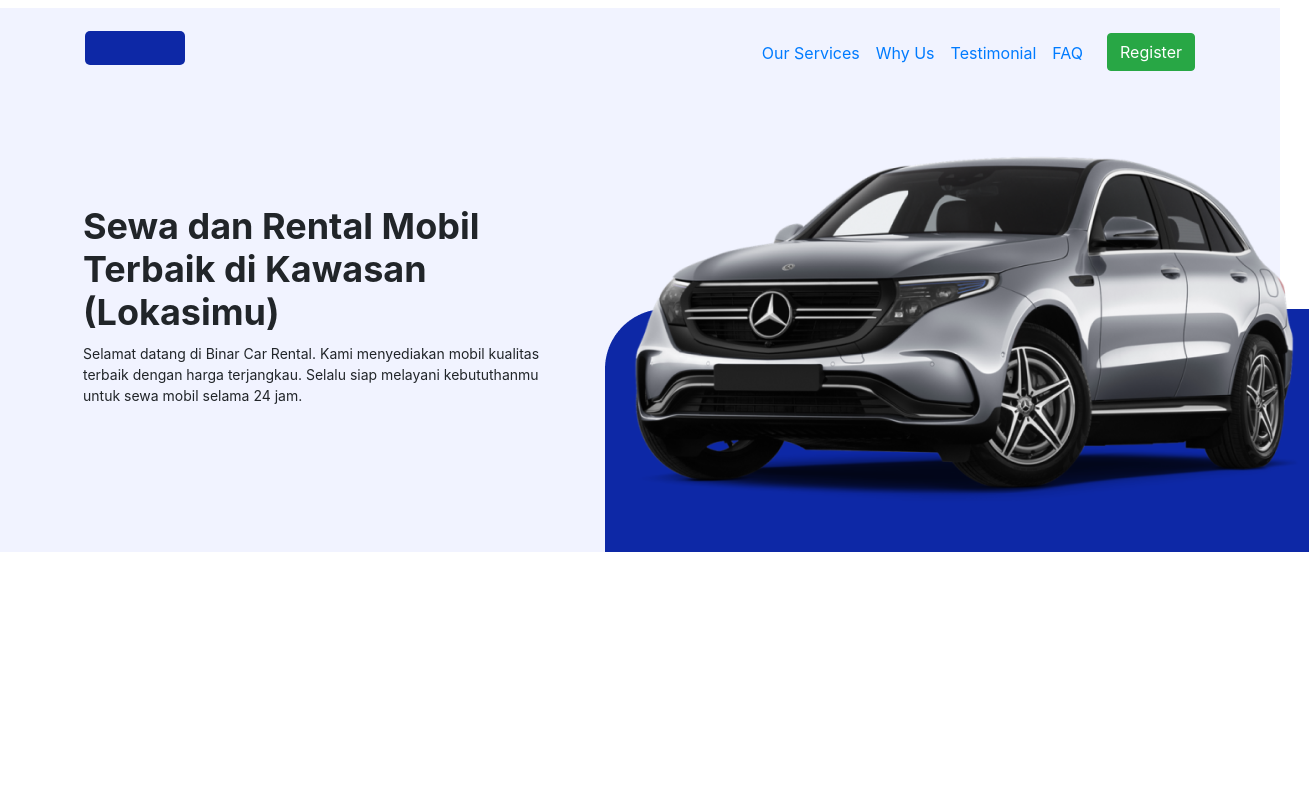
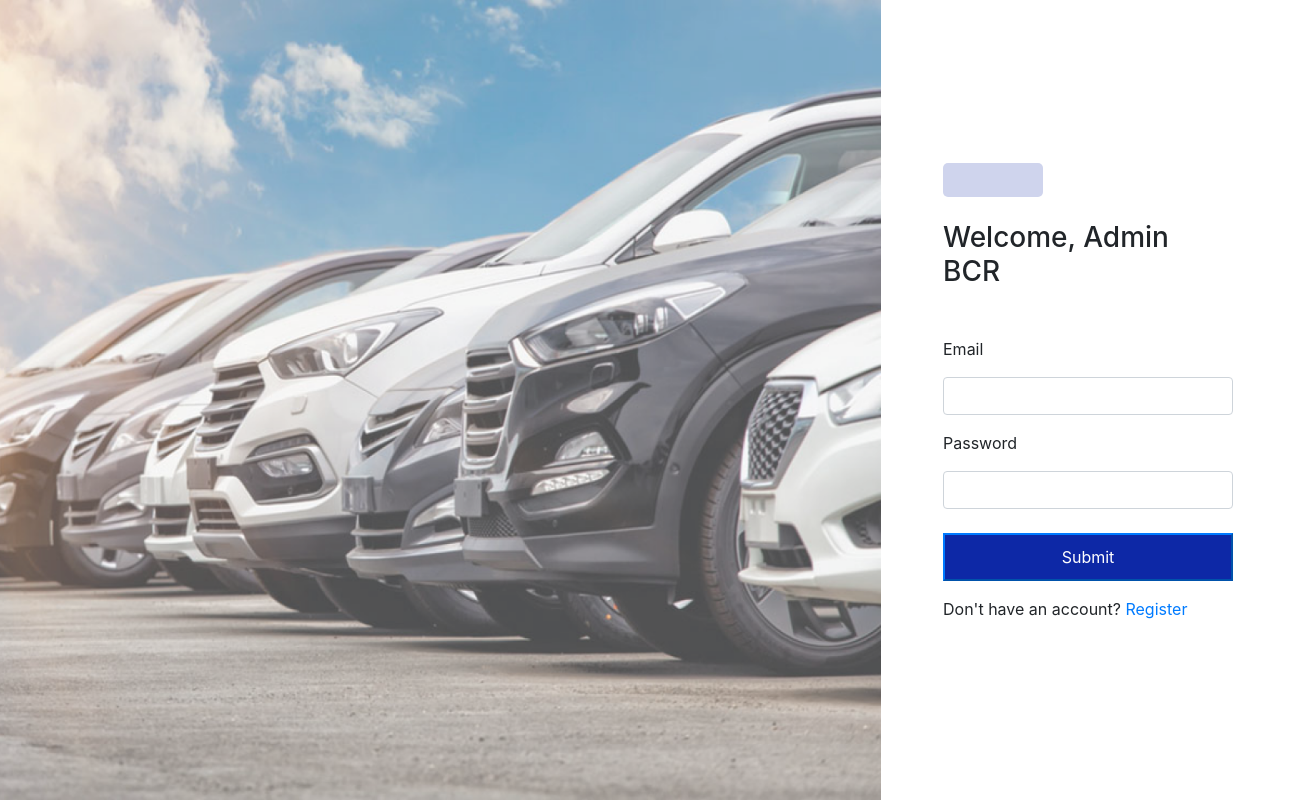
Before and after one commit to ramd24/Challenge6-Binar, a React (Create React App) app: page /login in a window 1280 px wide. Shown: the whole page, 1309 px wide, since content can reach past the window. Built offline with nearby package versions, Linux system fonts and the light colour scheme.

Commit message:
login register jwt

```diff
--- a/package.json
+++ b/package.json
@@ -3,11 +3,17 @@
   "version": "0.1.0",
   "private": true,
   "dependencies": {
+    "@reduxjs/toolkit": "^1.8.1",
     "@testing-library/jest-dom": "^5.16.4",
     "@testing-library/react": "^13.2.0",
     "@testing-library/user-event": "^13.5.0",
+    "axios": "^0.27.2",
+    "jwt-decode": "^3.1.2",
     "react": "^18.1.0",
     "react-dom": "^18.1.0",
+    "react-hook-form": "^7.31.1",
+    "react-redux": "^8.0.1",
+    "react-router-dom": "^6.3.0",
     "react-scripts": "5.0.1",
     "web-vitals": "^2.1.4"
   },
--- a/src/App.js
+++ b/src/App.js
@@ -1,12 +1,20 @@
-import { Routes, Route} from 'react-router-dom'
-import UserDasboard from './Page/UserDashboard';
+import { BrowserRouter, Route, Routes } from "react-router-dom";
+import UserDashboard from './Page/UserDashboard';
 import Login from './Page/Login';
 import Register from './Page/Register';
+import AdminDashboard from './Page/AdminDashboard';
 
 function App() {
   return (
     <>
-        <UserDasboard/>
+        <BrowserRouter>
+          <Routes>
+            <Route path="/" element={<h1>Home</h1>} />
+            <Route path="/register" element={<Register/>}/>
+            <Route path="/login" element={<Login/>}/>
+            <Route path="/userDashboard" element={<UserDashboard/>}/>
+          </Routes>
+        </BrowserRouter>
     </>
   );
 }
--- /dev/null
+++ b/src/Page/AdminDashboard.js
@@ -0,0 +1,9 @@
+import React from 'react'
+
+const AdminDashboard = () => {
+  return (
+    <div>AdminDashboard</div>
+  )
+}
+
+export default AdminDashboard
--- a/src/Page/Login.js
+++ b/src/Page/Login.js
@@ -1,8 +1,50 @@
-import React from 'react'
+import React, { useState }from 'react'
 import style from './pages.module.css'
 import carimg from '../img/backgroundlogin.png'
+import { useForm } from "react-hook-form";
+import { Link, useNavigate } from "react-router-dom";
+import { useDispatch } from "react-redux";
+import jwtDecode from "jwt-decode";
+import userSlice from "../store/user";
+import axios from "axios";
 
 const Login = () => {
+
+    const { register, handleSubmit, formState } = useForm()
+    const [loginStatus, setLoginStatus] = useState({
+        success: false,
+        message: '',
+      });
+
+    const dispatch = useDispatch()
+    const navigate = useNavigate()
+
+    const formSubmitHandler = (data) => {
+        const postData = {
+            email:data.user_email,
+            password:data.user_password
+        }
+
+        axios.post('http://localhost:4000/login', postData)
+        .then( res => {
+            if ( typeof res.data.accessToken != 'undefined' ) {
+                localStorage.setItem('challengeAccessToken', res.data.accessToken)
+
+                const user = jwtDecode(res.data.accessToken)
+                axios.get(`http://localhost:4000/users/${user.sub}`)
+                .then( res => {
+                    dispatch( userSlice.actions.addUser({ userData: res.data }) )
+                    navigate('/userDashboard')
+                })
+            }
+        }).catch ( err => {
+            setLoginStatus({
+                success: false,
+                message: "duh paan ni",
+              });
+        })
+    }
+
   return (
     <div className='content'>
         <div className='container-fluid'>
@@ -13,16 +55,20 @@ const Login = () => {
                 <div className={`col-md-3 ${style.contents} text-start`}>
                     <div className={`${style.box} mb-4`}></div>
                     <h3 className="mb-5">Welcome, Admin BCR</h3>
-                        <form action="#" method="post">
+                        { ( !loginStatus.success && loginStatus.message ) && <p className="text-danger font-italic ">{loginStatus.message}</p>}
+                        <form onSubmit={ handleSubmit(formSubmitHandler) }>
                             <div className="form-group first">
-                                <label for="username" className="mb-3">Username</label>
-                                <input type="text" className="form-control mb-3" id="username" />
+                                <label htmlFor="email" className="mb-3">Email</label>
+                                <input type="email" className="form-control mb-3" id="username" name="email" {...register('user_email', {required: true})} autoComplete="true"/>
+                                <p className="text-sm text-red-500 italic">{formState.errors.user_email?.type === 'required' && "Email is required"}</p>
                             </div>
                             <div className="form-group last mb-4">
-                                <label for="password" className="mb-3">Password</label>
-                                <input type="password" className="form-control mb-3" id="password" />
+                                <label htmlFor="user_password" className="mb-3">Password</label>
+                                <input type="password" className="form-control mb-3" id="user_password" name="user_password" {...register('user_password',  {required: true})} autoComplete="true" />
+                                <p className="text-sm text-red-500 italic">{formState.errors.user_password?.type === 'required' && "password is required"}</p>
                             </div>
-                            <input type="submit" value="Log In" className={`${style.btn} btn-block btn-primary`} />
+                            <input type="submit" className={`${style.btn} btn-block btn-primary`} />
+                            <p>Don't have an account? <Link to="/register" className="text-primary">Register</Link></p>
                         </form>
                 </div>
             </div>
--- a/src/Page/Register.js
+++ b/src/Page/Register.js
@@ -1,8 +1,51 @@
-import React from 'react'
+import React, { useState } from 'react'
 import style from './pages.module.css'
 import carimg from '../img/backgroundlogin.png'
+import { useForm } from 'react-hook-form'
+import { Link, useNavigate } from 'react-router-dom'
+import axios from 'axios'
+import jwtDecode from 'jwt-decode'
+import { useDispatch } from "react-redux";
+import userSlice from '../store/user'
 
 const Register = () => {
+
+    const { register, handleSubmit, formState } = useForm()
+    const [regStatus, setRegStatus] = useState({
+        success: false,
+        message: '',
+      });
+
+    const dispatch = useDispatch()
+    const navigate = useNavigate()
+
+    const formSubmitHandler = (data) => {
+        const postData = {
+            email:data.user_email,
+            password:data.user_password,
+            isAdmin:false
+        }
+
+        axios.post('http://localhost:4000/login', postData)
+        .then( res => {
+            if ( typeof res.data.accessToken != 'undefined' ) {
+                localStorage.setItem('challengeAccessToken', res.data.accessToken)
+
+                const user = jwtDecode(res.data.accessToken)
+                axios.get(`http://localhost:4000/users/${user.sub}`)
+                .then( res => {
+                    dispatch( userSlice.actions.addUser({ userData: res.data }) )
+                    navigate('/login')
+                })
+            }
+        }).catch ( err => {
+            setRegStatus({
+                success: false,
+                message: "Sorry, cie gagal lagi",
+              });
+        })
+    }
+
   return (
     <div className='content'>
         <div className='container-fluid'>
@@ -13,17 +56,20 @@ const Register = () => {
                 <div className={`col-md-3 ${style.contents} text-start`}>
                     <div className={`${style.box} mb-4`}></div>
                     <h3 className="mb-5">Create New Account</h3>
-                        <form action="#" method="post">
+                        { ( !regStatus.success && regStatus.message ) && <p className="text-danger font-italic ">{regStatus.message}</p>}
+                        <form onSubmit={ handleSubmit(formSubmitHandler) }>
                             <div className="form-group first">
-                                <label for="username" className="mb-3">Username</label>
-                                <input type="text" className="form-control mb-3" id="username" />
+                                <label htmlFor="email" className="mb-3">Email</label>
+                                <input type="email" className="form-control mb-3" id="email" name="email" {...register('user_email', {required: true})} autoComplete="true"/>
+                                <p className="text-danger font-italic">{formState.errors.user_email?.type === 'required' && "Email is required"}</p>
                             </div>
                             <div className="form-group last mb-4">
-                                <label for="password" className="mb-3">Password</label>
-                                <input type="password" className="form-control mb-3" id="password" />
+                                <label htmlFor="user_password" className="mb-3">Password</label>
+                                <input type="password" className="form-control mb-3" id="user_password" name="user_password" {...register('user_password',  {required: true})} autoComplete="true" />
+                                <p className="text-danger font-italic">{formState.errors.user_password?.type === 'required' && "password is required"}</p>
                             </div>
-                            <input type="submit" value="Sign Up" className={`${style.btn} btn-block btn-primary`} />
-                            <div className={style.textSignUp}>Already have an account? <a href='#'> Login</a></div>
+                            <input type="submit" value="Register" className={`${style.btn} btn-block btn-primary`} />
+                            <p>Already have an account? <Link to="/login" className="text-primary">Login</Link></p>
                         </form>
                 </div>
             </div>
--- a/src/index.js
+++ b/src/index.js
@@ -1,11 +1,14 @@
 import React from 'react';
 import ReactDOM from 'react-dom/client';
 import App from './App';
-import { BrowserRouter } from "react-router-dom";
+import { Provider } from 'react-redux';
+import store from './store/store';
 
 const root = ReactDOM.createRoot(document.getElementById('root'));
 root.render(
   <React.StrictMode>
-        <App />
+    <Provider store={store}>
+      <App />
+    </Provider>
   </React.StrictMode>
 );
--- /dev/null
+++ b/src/store/store.js
@@ -0,0 +1,11 @@
+import { configureStore } from '@reduxjs/toolkit'
+
+import userSlice from './user.js'
+
+const store = configureStore({
+    reducer: {
+        user: userSlice.reducer
+    }
+})
+
+export default store
--- /dev/null
+++ b/src/store/user.js
@@ -0,0 +1,18 @@
+import { createSlice } from '@reduxjs/toolkit'
+
+const userSlice = createSlice({
+    name: 'user',
+    initialState:{
+        data: null
+    },
+    reducers:{
+        addUser: (state, action) => {
+            state.data = {...action.payload.userData}
+        },
+        removeUser: (state) => {
+            state.data = null
+        }
+    }
+})
+
+export default userSlice
```
Also changed, not shown: src/Page/AdminDashbord.js (deleted, +0 -9 lines), src/Page/pages.module.css (line endings or trailing spaces), 1 other file (tests, documents, lock files or other folders).
